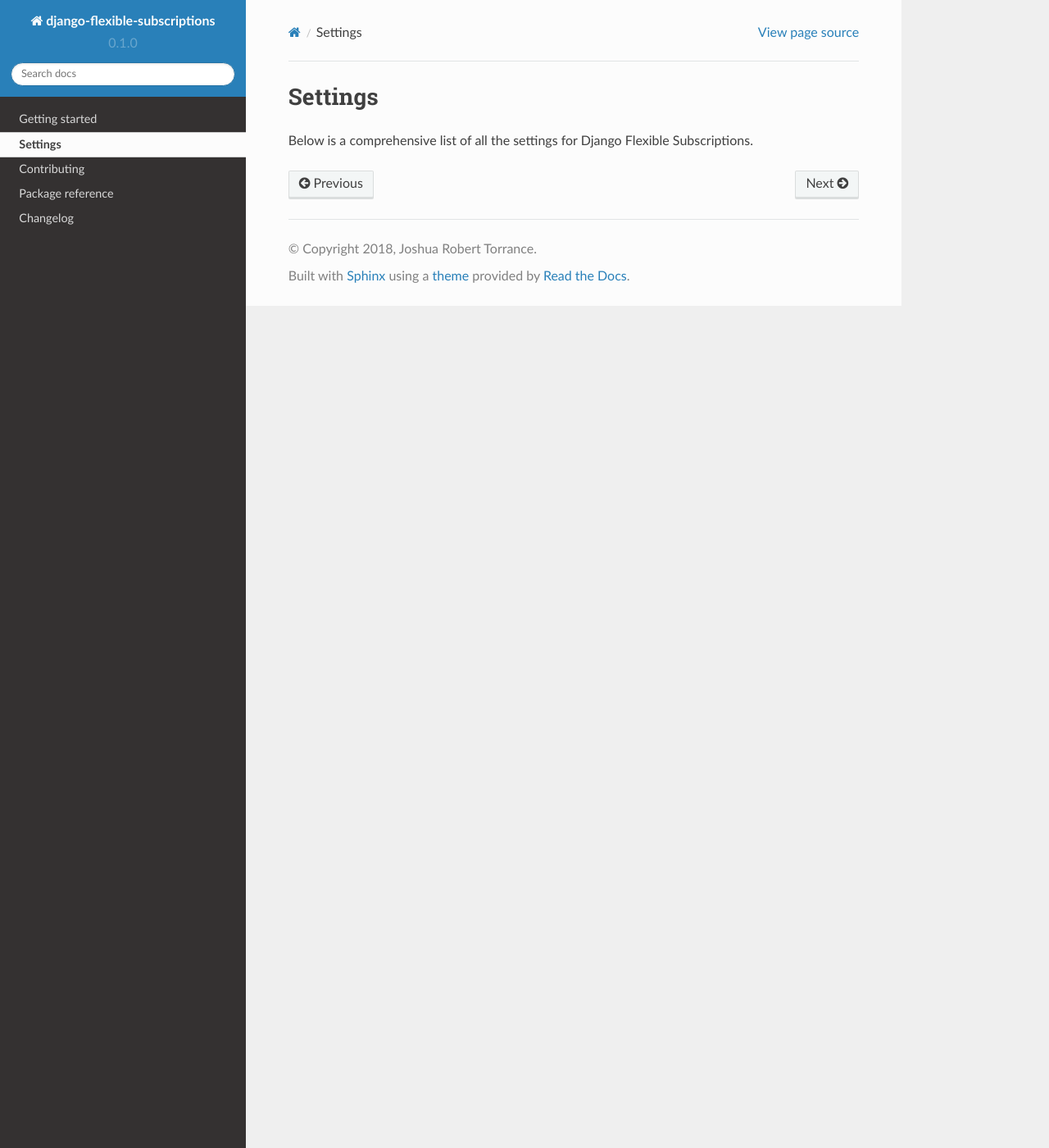
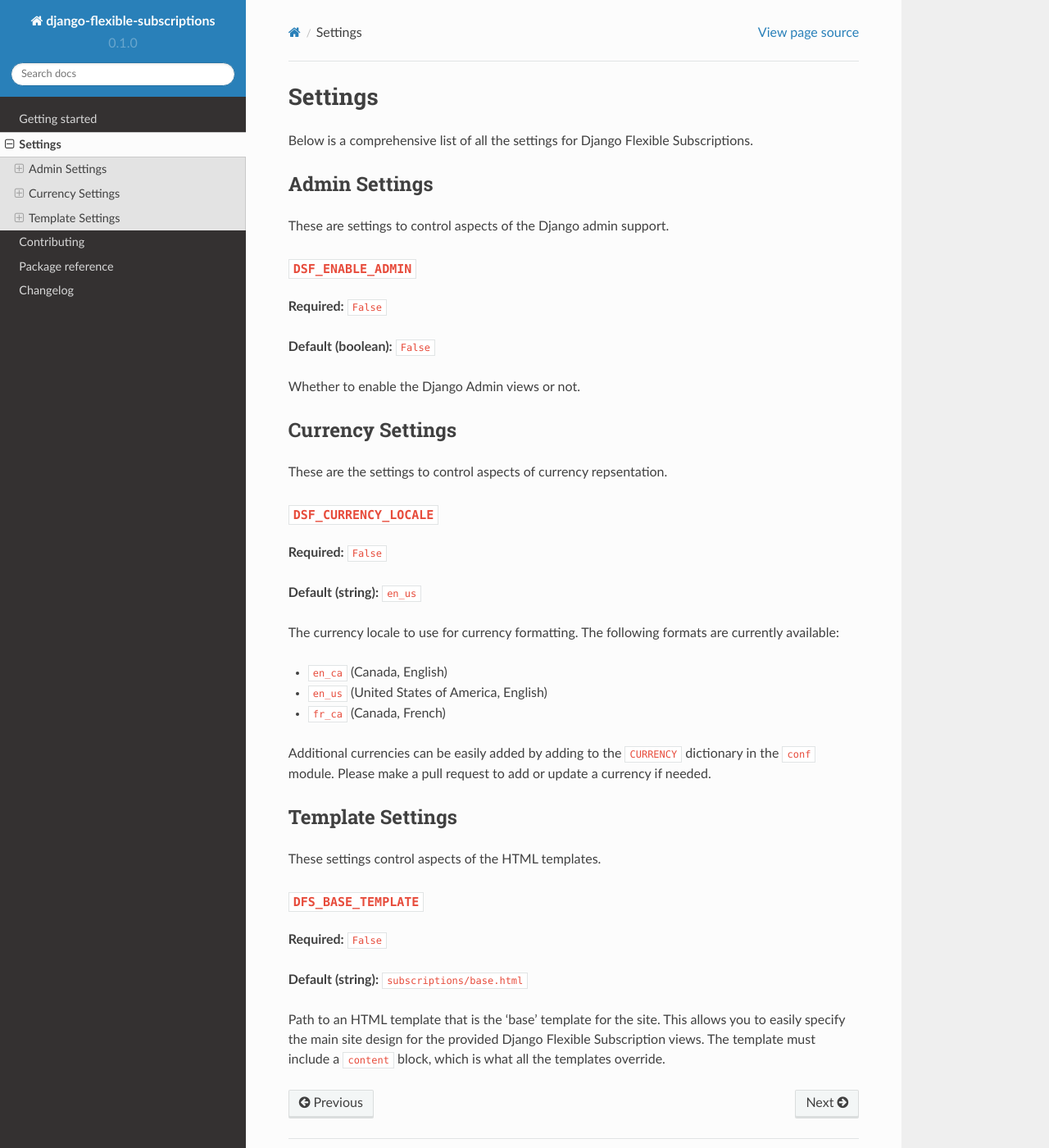
Before and after one commit to studybuffalo/django-flexible-subscriptions, a Sphinx documentation site: the page built from docs/settings.rst, in a window 1280 px wide and 1400 px high. Shown: the whole window at 82% size. Built offline with Sphinx 7.4.7 and the Read the Docs theme 2.0.0, drawn with Linux system fonts in a browser that asks for light colours; the version number is read from the project's files by our own code.

Commit message:
Adding documentation for all current settings

```diff
--- a/docs/settings.rst
+++ b/docs/settings.rst
@@ -4,3 +4,60 @@
 
 Below is a comprehensive list of all the settings for
 Django Flexible Subscriptions.
+
+--------------
+Admin Settings
+--------------
+
+These are settings to control aspects of the Django admin support.
+
+``DSF_ENABLE_ADMIN``
+====================
+
+**Required:** ``False``
+
+**Default (boolean):** ``False``
+
+Whether to enable the Django Admin views or not.
+
+-----------------
+Currency Settings
+-----------------
+
+These are the settings to control aspects of currency repsentation.
+
+``DSF_CURRENCY_LOCALE``
+=======================
+
+**Required:** ``False``
+
+**Default (string):** ``en_us``
+
+The currency locale to use for currency formatting. The following
+formats are currently available:
+
+* ``en_ca`` (Canada, English)
+* ``en_us`` (United States of America, English)
+* ``fr_ca`` (Canada, French)
+
+Additional currencies can be easily added by adding to the ``CURRENCY``
+dictionary in the ``conf`` module. Please make a pull request to add or
+update a currency if needed.
+
+-----------------
+Template Settings
+-----------------
+
+These settings control aspects of the HTML templates.
+
+``DFS_BASE_TEMPLATE``
+====================
+
+**Required:** ``False``
+
+**Default (string):** ``subscriptions/base.html``
+
+Path to an HTML template that is the 'base' template for the site. This
+allows you to easily specify the main site design for the provided
+Django Flexible Subscription views. The template must include a
+``content`` block, which is what all the templates override.
```
